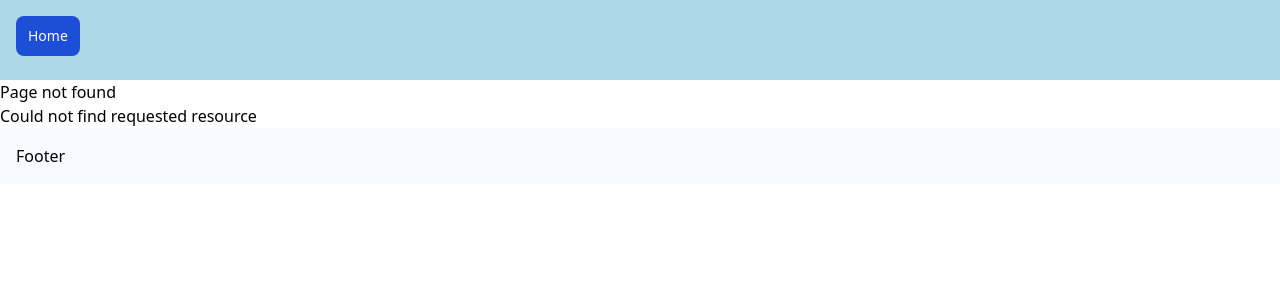
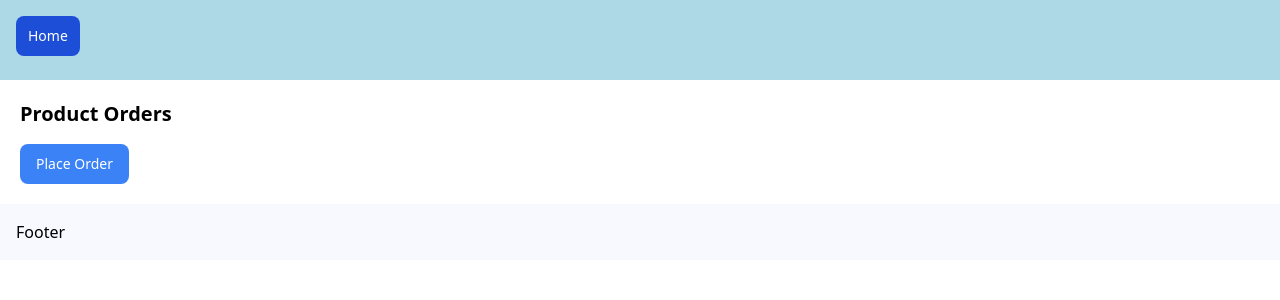
Before and after one commit to AndjDavis/nextjs-deeper-dive, a Next.js app: page /order-product in a window 1280 px wide. Before the commit this address had no page. Shown: the top 300 px of the page. Built offline with nearby package versions, Linux system fonts and the light colour scheme.

Commit message:
example with useRouter

```diff
--- /dev/null
+++ b/app/order-product/page.tsx
@@ -0,0 +1,24 @@
+"use client";
+
+import { useRouter } from "next/navigation";
+
+export default function Page() {
+	const router = useRouter();
+	const handleButton = () => {
+		console.log("Order Placed Successfully");
+		router.push("/");
+	};
+	return (
+		<div className="flex flex-col gap-4 p-5">
+			<h1 className="font-bold text-xl">Product Orders</h1>
+			<div>
+				<button
+					className="flex h-10 items-center rounded-lg bg-blue-500 px-4 text-sm font-medium text-white transition-colors hover:bg-blue-400 focus-visible:outline focus-visible:outline-2 focus-visible:outline-offset-2 focus-visible:outline-blue-500 active:bg-blue-600 aria-disabled:cursor-not-allowed aria-disabled:opacity-50"
+					onClick={handleButton}
+				>
+					Place Order
+				</button>
+			</div>
+		</div>
+	);
+}
--- a/app/page.tsx
+++ b/app/page.tsx
@@ -8,6 +8,7 @@ export default function Home() {
 				<LinkButton href="/login">Log In</LinkButton>
 				<LinkButton href="/blog">Blog</LinkButton>
 				<LinkButton href="/products">Products</LinkButton>
+				<LinkButton href="/order-product">Order Products</LinkButton>
 			</div>
 		</main>
 	);
```
